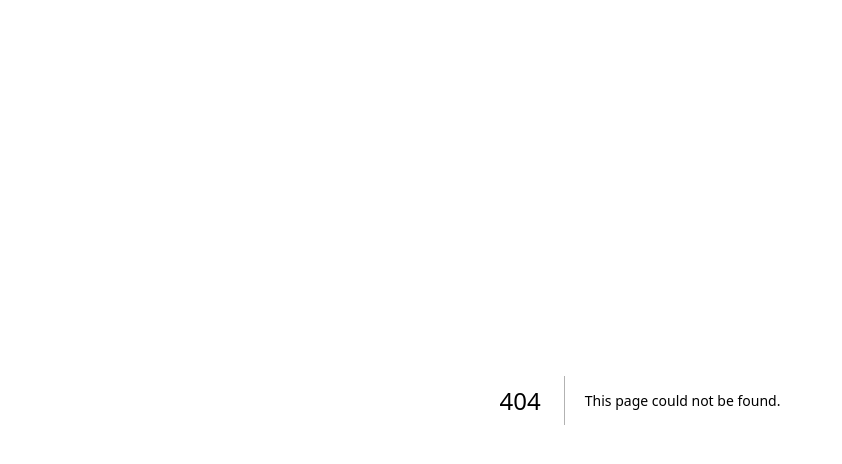
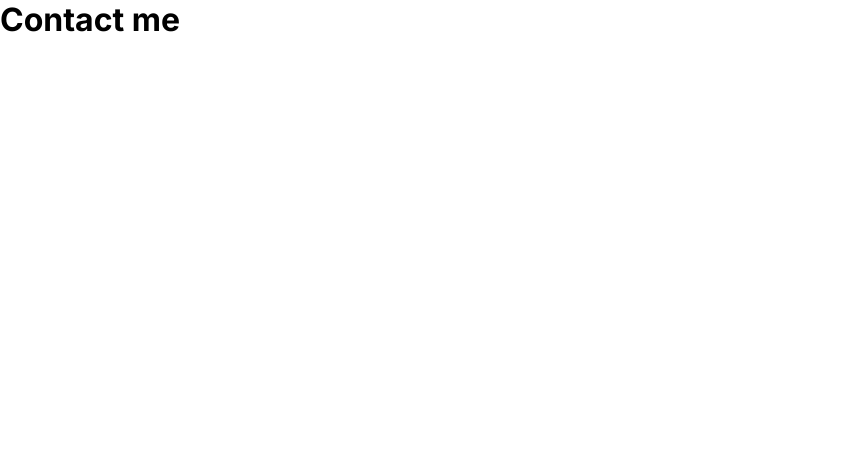
Before and after one commit to Julio-N-Coder/NavarroGardening, a Next.js app: page /contact-me in a window 1280 px wide. Before the commit this address had no page. Shown: the top 464 px of the page, without its empty margins (0-842 px from the left). Built offline with nearby package versions, Linux system fonts and the light colour scheme.

Commit message:
Setting up routes

```diff
--- /dev/null
+++ b/src/app/contact-me/page.jsx
@@ -0,0 +1,7 @@
+import React from 'react'
+
+export default function Contact() {
+  return (
+    <h1>Contact me</h1>
+  )
+}
```
Also changed, not shown: src/app/about/page.jsx (added, +7 -0 lines).
